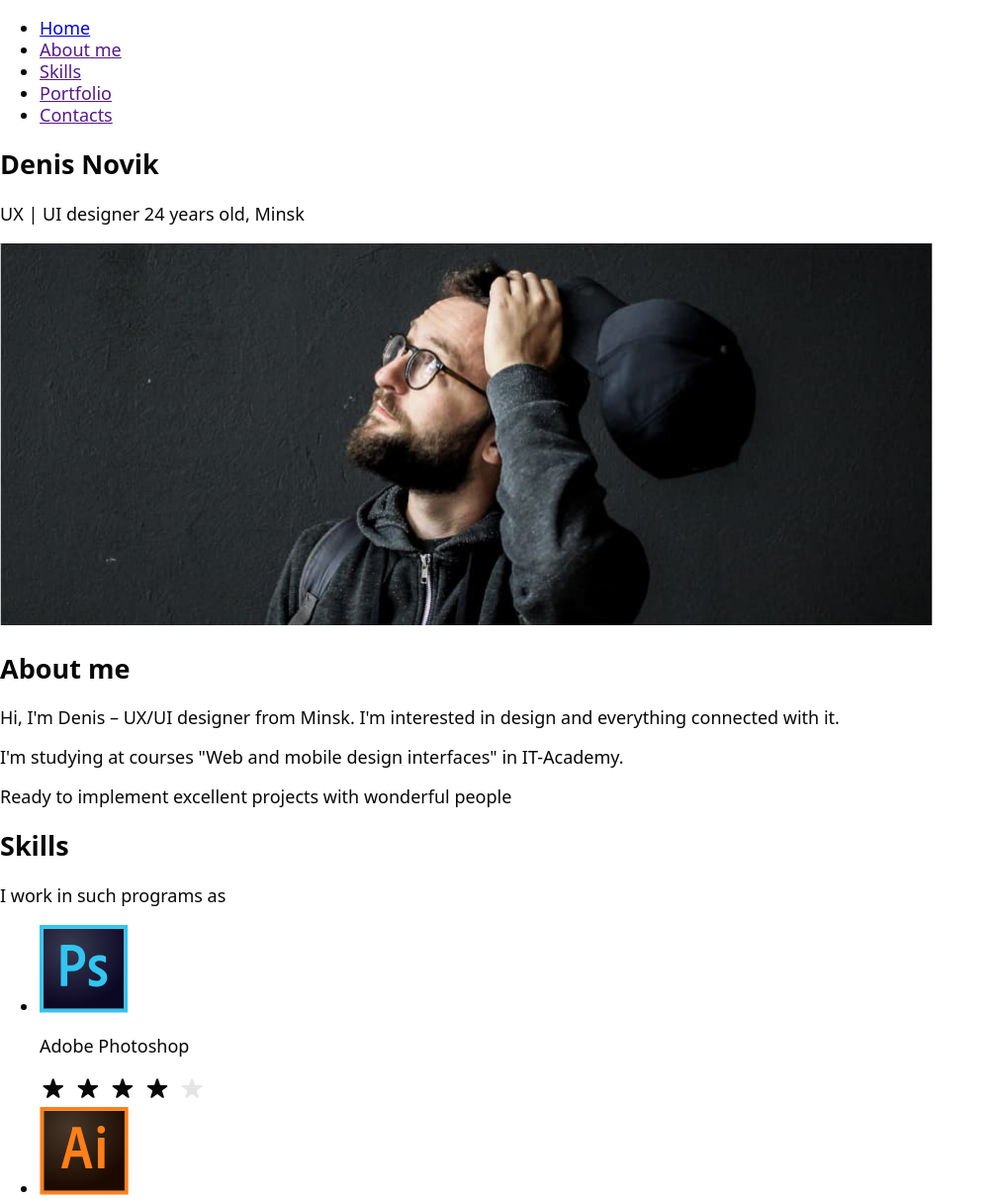
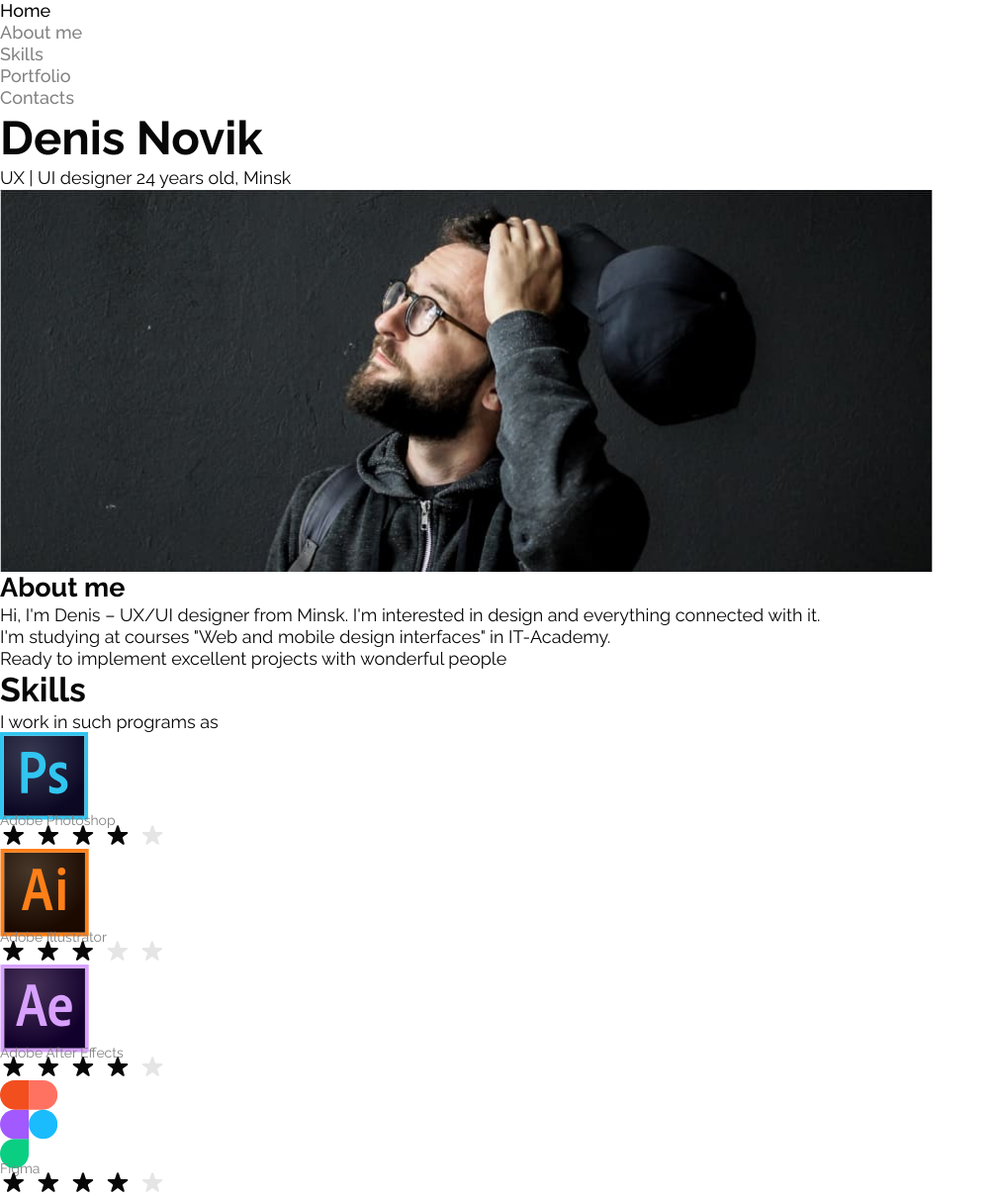
Before and after one commit to MaksymBora/LandingPage-Designer, a plain HTML site: page index.html in a window 1280 px wide. Shown: the top 1212 px of the page at 99% size, without its empty margins (0-1006 px from the left). Drawn offline with nearby package versions, Linux system fonts and the light colour scheme.

Commit message:
added font styles

```diff
--- a/css/style.css
+++ b/css/style.css
@@ -1,9 +1,97 @@
 body {
+  font-family: 'Raleway', sans-serif;
+  font-size: 18px;
+  line-height: 1.22;
+  color: var(--primary-text-color);
+  background-color: var(--white-color);
+}
+
+ul {
+  list-style: none;
+  margin-top: 0;
+  margin-bottom: 0;
+  padding-left: 0;
+}
+
+h1,
+h2,
+h3,
+h4,
+p {
+  margin-top: 0;
+  margin-bottom: 0;
+}
+
+img {
+  display: block;
+}
+
+:root {
+  --primary-text-color: #070707;
+  --secondary-text-color: #828282;
+  --white-color: #ffffff;
+  --section-bg-color: #f6f6f6;
+}
+
+/* ============== HEADER SECTION ===================== */
+
+.nav-link {
+  color: var(--secondary-text-color);
+  font-weight: 500;
+  text-decoration: none;
+}
+
+.nav-link.active-page {
+  color: var(--primary-text-color);
+}
+
+.nav-link:hover {
+  color: var(--primary-text-color);
+}
+
+/* =========== HERO SECTION ================ */
+
+.hero-title {
+  font-size: 47.3392px;
+  line-height: 1.25;
+}
+
+/* ================= SKILLS SECTION========================= */
+
+.skills-title {
+  font-size: 34px;
+  line-height: 1.23;
+}
+
+.skills-name {
+  font-size: 14px;
+  line-height: 1.21px;
+  color: var(--secondary-text-color);
+}
+
+/* ====================== PORTFOLIO SECTION ======================== */
+
+.portfolio-title {
+  font-size: 34px;
+  line-height: 1.23;
+}
+
+.portfolio-link {
   font-size: 18px;
   line-height: 1.22;
   color: var(--primary-text-color);
 }
 
-:root {
-  --primary-text-color: #070707;
+/* ======================== FOOTER ================================ */
+
+.contacts-title {
+  font-size: 34px;
+  line-height: 1.23;
 }
+
+.btn {
+  font-size: 18px;
+  line-height: 1.22;
+  columns: var(--white-color);
+  cursor: pointer;
+}
--- a/index.html
+++ b/index.html
@@ -14,26 +14,26 @@
   <body>
     <!-- HEADER SECTION -->
     <header>
-      <nav>
-        <ul>
-          <li>
-            <a href="./index.html">Home</a>
+      <nav class="main-nav">
+        <ul class="nav-list">
+          <li class="nav-item">
+            <a href="./index.html" class="nav-link active-page">Home</a>
           </li>
 
           <li>
-            <a href="">About me</a>
+            <a href="" class="nav-link">About me</a>
           </li>
 
           <li>
-            <a href="">Skills</a>
+            <a href="" class="nav-link">Skills</a>
           </li>
 
           <li>
-            <a href="">Portfolio</a>
+            <a href="" class="nav-link">Portfolio</a>
           </li>
 
           <li>
-            <a href="">Contacts</a>
+            <a href="" class="nav-link">Contacts</a>
           </li>
         </ul>
       </nav>
@@ -42,7 +42,7 @@
       <!-- HERO -->
 
       <section class="hero">
-        <h1>Denis Novik</h1>
+        <h1 class="hero-title">Denis Novik</h1>
         <p>UX | UI designer 24 years old, Minsk</p>
         <img src="./images/heroimage.jpg" alt="Denis Novik" width="943" height="387" />
       </section>
@@ -57,27 +57,27 @@
       <!-- SKILLS SECTION -->
 
       <section class="skills">
-        <h2>Skills</h2>
+        <h2 class="skills-title">Skills</h2>
         <p>I work in such programs as</p>
         <ul>
           <li>
             <img src="./images/ps.svg" alt="photoshop" />
-            <p>Adobe Photoshop</p>
+            <p class="skills-name">Adobe Photoshop</p>
             <img src="./images/stars4.svg" alt="stars" />
           </li>
           <li>
             <img src="./images/ai.svg" alt="Adobe Illustrator" />
-            <p>Adobe Illustrator</p>
+            <p class="skills-name">Adobe Illustrator</p>
             <img src="./images/stars3.svg" alt="stars" />
           </li>
           <li>
             <img src="./images/ae.svg" alt="Adobe After Effects" />
-            <p>Adobe After Effects</p>
+            <p class="skills-name">Adobe After Effects</p>
             <img src="./images/stars4.svg" alt="stars" />
           </li>
           <li>
             <img src="./images/figma.svg" alt="figma" />
-            <p>Figma</p>
+            <p class="skills-name">Figma</p>
             <img src="./images/stars4.svg" alt="stars" />
           </li>
         </ul>
@@ -86,35 +86,35 @@
       <!-- PORTFOLIO SECTION -->
 
       <section class="portfolio">
-        <h2>Portfolio</h2>
+        <h2 class="portfolio-title">Portfolio</h2>
         <ul>
           <li>
             <a href="" target="_blank" rel="noopener noreferrer nofollow">
               <img src="./images/portfolio/fashion.jpg" alt="" width="936" height="510" />
-              <a href="" target="_blank" rel="noopener noreferrer nofollow">Online fashion store - Homepage</a>
+              <a href="" class="portfolio-link" target="_blank" rel="noopener noreferrer nofollow">Online fashion store - Homepage</a>
             </a>
           </li>
 
           <li>
             <a href="" target="_blank" rel="noopener noreferrer nofollow">
               <img src="./images/portfolio/reebok.jpg" alt="" target="_blank" rel="noopener noreferrer nofollow" width="936" height="510" />
-              <a href="" target="_blank" rel="noopener noreferrer nofollow">Reebok Store - Concept</a>
+              <a href="" class="portfolio-link" target="_blank" rel="noopener noreferrer nofollow">Reebok Store - Concept</a>
             </a>
           </li>
 
           <li>
             <a href="" target="_blank" rel="noopener noreferrer nofollow">
               <img src="./images/portfolio/braun.jpg" alt="" target="_blank" rel="noopener noreferrer nofollow" width="936" height="510" />
-              <a href="" target="_blank" rel="noopener noreferrer nofollow">Braun Landing Page - Concept</a>
+              <a href="" class="portfolio-link" target="_blank" rel="noopener noreferrer nofollow">Braun Landing Page - Concept</a>
             </a>
           </li>
         </ul>
       </section>
     </main>
     <footer>
-      <h2>Contacts</h2>
+      <h2 contacts-title>Contacts</h2>
       <p>Want to know more or just chat? You are welcome!</p>
-      <button type="button">Send message</button>
+      <button type="button" class="btn">Send message</button>
       <p>Like me on LinkedIn, Instagram, Behance, Dribble</p>
     </footer>
   </body>
```
